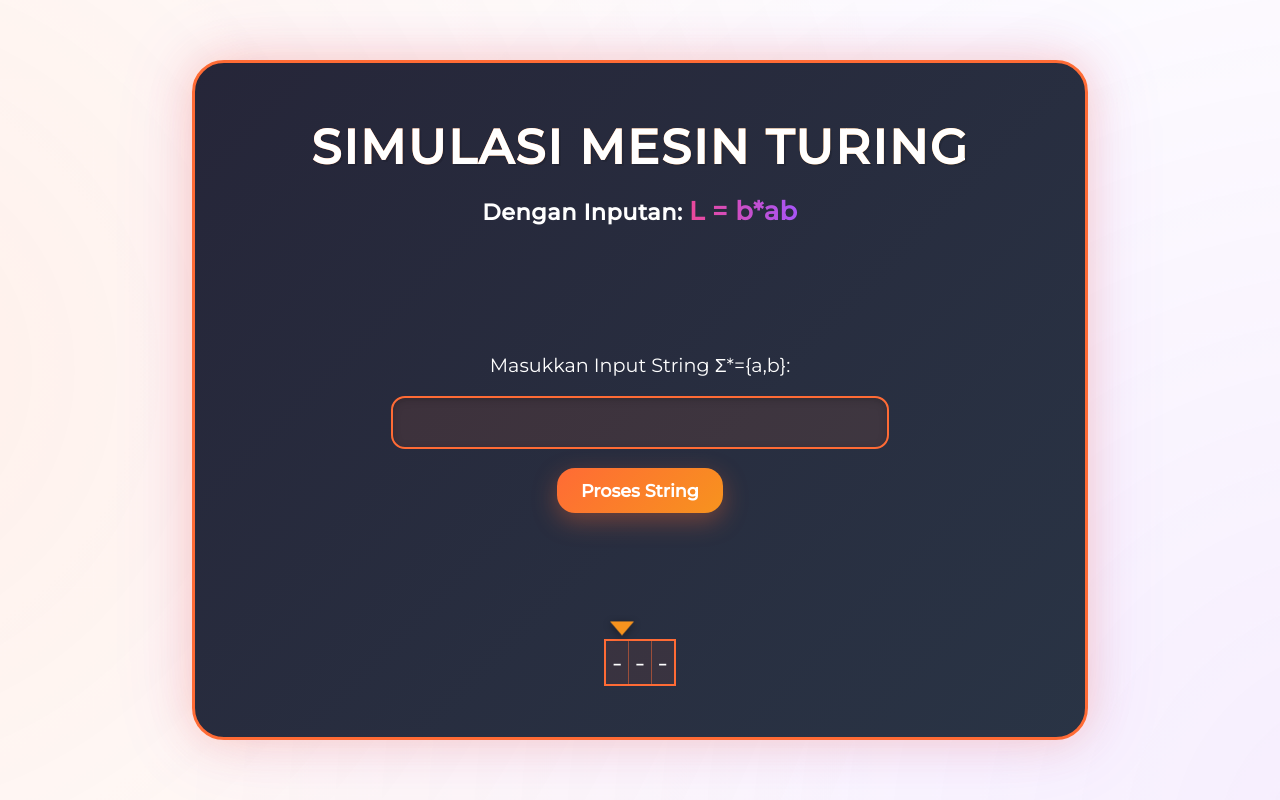
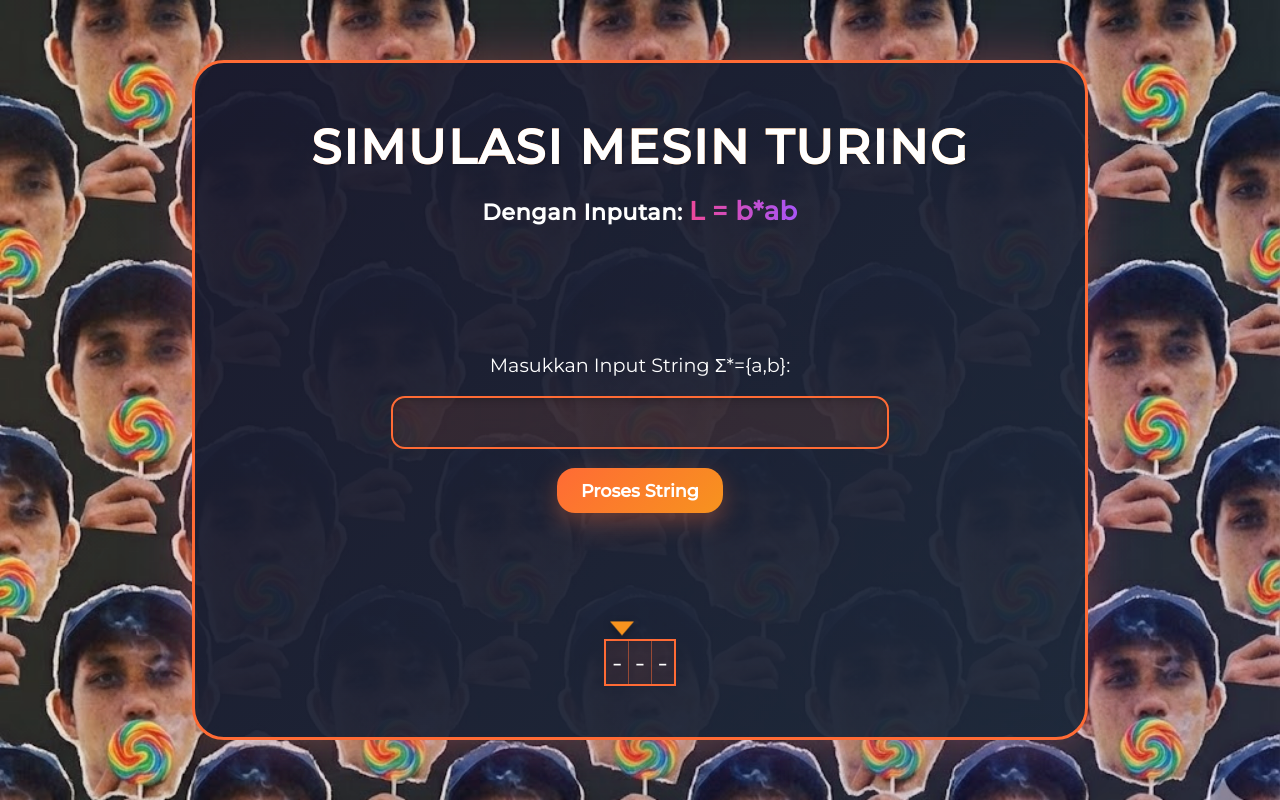
Before and after one commit to Oalahahah/TBFO-mesin-turing, a plain HTML site: page index.html in a window 1280 px wide. Drawn offline with Linux system fonts and the light colour scheme.

Commit message:
ubah mukateguh

```diff
--- a/style.css
+++ b/style.css
@@ -405,7 +405,7 @@ form > button:focus,
 }
 
 #background-container {
-    background-image: url('./image/mukateguh.jpg');
+    background-image: url('./image/mukateguh2.jpg');
     background-size: cover;
     background-repeat: no-repeat;
     background-attachment: fixed;
```
